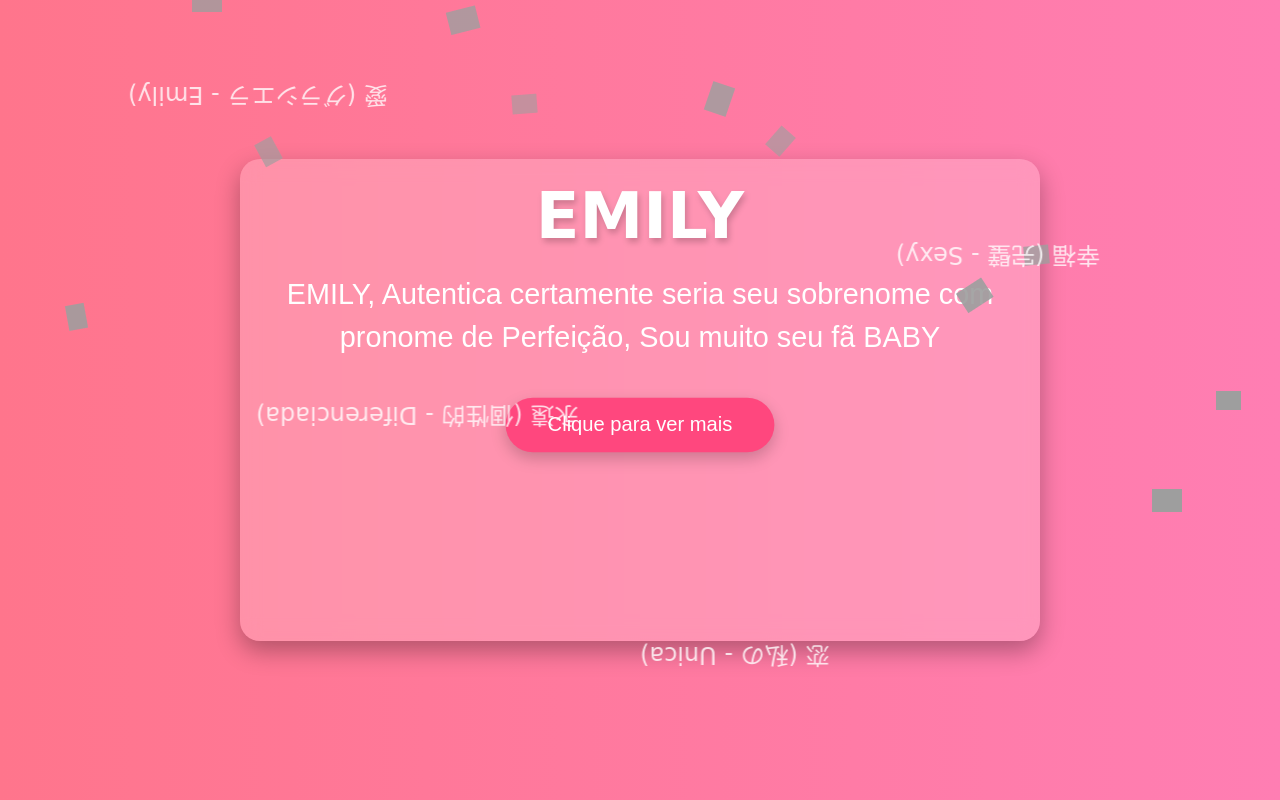
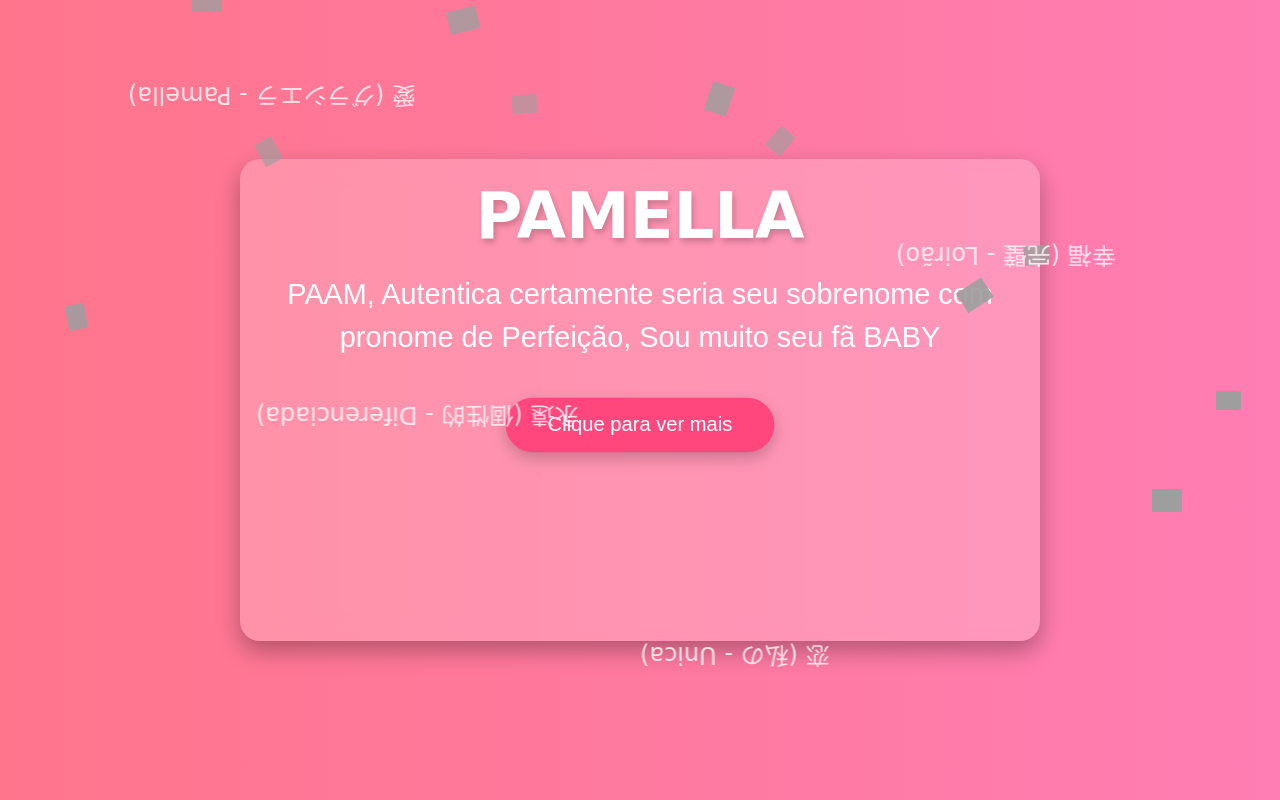
Before and after one commit to Danrley13/Graci, a plain HTML site: page index.html in a window 1280 px wide. Drawn offline with Linux system fonts and the light colour scheme; grey boxes are pictures that could not be loaded.

Commit message:
Update index.html

```diff
--- a/index.html
+++ b/index.html
@@ -3,7 +3,7 @@
 <head>
     <meta charset="UTF-8">
     <meta name="viewport" content="width=device-width, initial-scale=1.0">
-    <title>EMY</title>
+    <title>PAAM</title>
     <style>
         * {
             margin: 0;
@@ -207,10 +207,10 @@
 
     <!-- Container principal com a homenagem -->
     <div class="container">
-        <h1>EMILY</h1>
-        <p>EMILY, Autentica certamente seria seu sobrenome com pronome de Perfeição, Sou muito seu fã BABY</p>
+        <h1>PAMELLA</h1>
+        <p>PAAM, Autentica certamente seria seu sobrenome com pronome de Perfeição, Sou muito seu fã BABY</p>
         <button onclick="mostrarMensagem()">Clique para ver mais</button>
-        <p id="mensagem" class="hidden"> Emy, (BUNITA,CHEIROSA,GOSTOSA,ESTILOSA,UMA OBRA DIVINA PISANDO SOBRE A TERRA) Quinta VOU TE BUSCAR VIU ? rs </p>
+        <p id="mensagem" class="hidden"> Pamella, (BUNITA,GOSTOSA,ESTILOSA,UMA OBRA DIVINA PISANDO SOBRE A TERRA MULHERÃO DE MAISSS)</p>
     </div>
 
     <!-- Corações flutuantes -->
@@ -222,9 +222,9 @@
     <div class="heart heart-6"></div>
 
     <!-- Letras japonesas flutuando -->
-    <div class="japanese-text japanese-text-1">愛 (グラシエラ - Emily)</div>
+    <div class="japanese-text japanese-text-1">愛 (グラシエラ - Pamella)</div>
     <div class="japanese-text japanese-text-2">永遠 (個性的 - Diferenciada)</div>
-    <div class="japanese-text japanese-text-3">幸福 (完璧 - Sexy)</div>
+    <div class="japanese-text japanese-text-3">幸福 (完璧 - Loirão)</div>
     <div class="japanese-text japanese-text-4">恋 (私の - Unica)</div>
 
     <!-- Balões flutuantes -->
```
